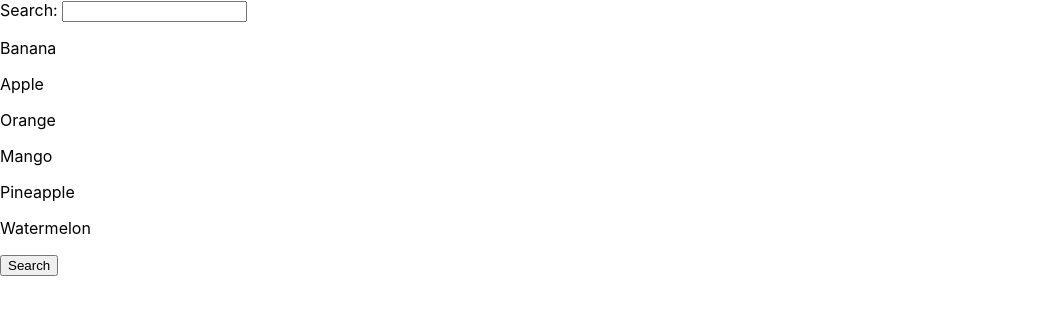
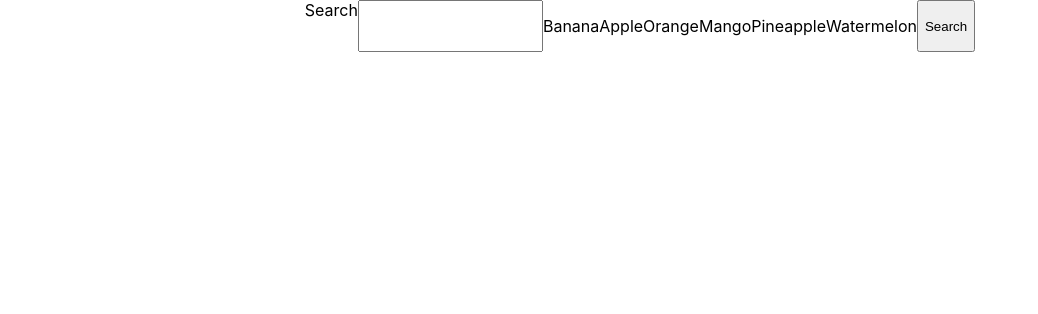
Before and after one commit to GoranAviani/search_filter_in_react, a React (Create React App) app: page / in a window 1280 px wide. Shown: the top 314 px of the page, without its empty margins (0-1038 px from the left). Built offline with nearby package versions, Linux system fonts and the light colour scheme.

Commit message:
search_filter_in_react

```diff
--- a/src/Search.css
+++ b/src/Search.css
@@ -1,4 +1,5 @@
 .search-form{
     display: flex;
     justify-content: center;
+
 }
--- a/src/Search.js
+++ b/src/Search.js
@@ -1,4 +1,5 @@
 import React, {useState} from "react";
+import './Search.css'
 
 
 const Search = ({data, appDataHandler}) => {
@@ -24,11 +25,13 @@ const Search = ({data, appDataHandler}) => {
     }
 
     return (
-        <form onSubmit={submitFormHandler}>
-            <div>
-                Search: <input value={userInput} onChange={inputHandler}/>
-            </div>
+        <form class="search-form" onSubmit={submitFormHandler}>
+
+            <label>Search</label>
+            <input value={userInput} onChange={inputHandler}/>
+
             {filterList ? filterList.map((item)=><p>{item}</p>) : "No results found"}
+
             <button type="submit">Search</button>
         </form>
     );
```
